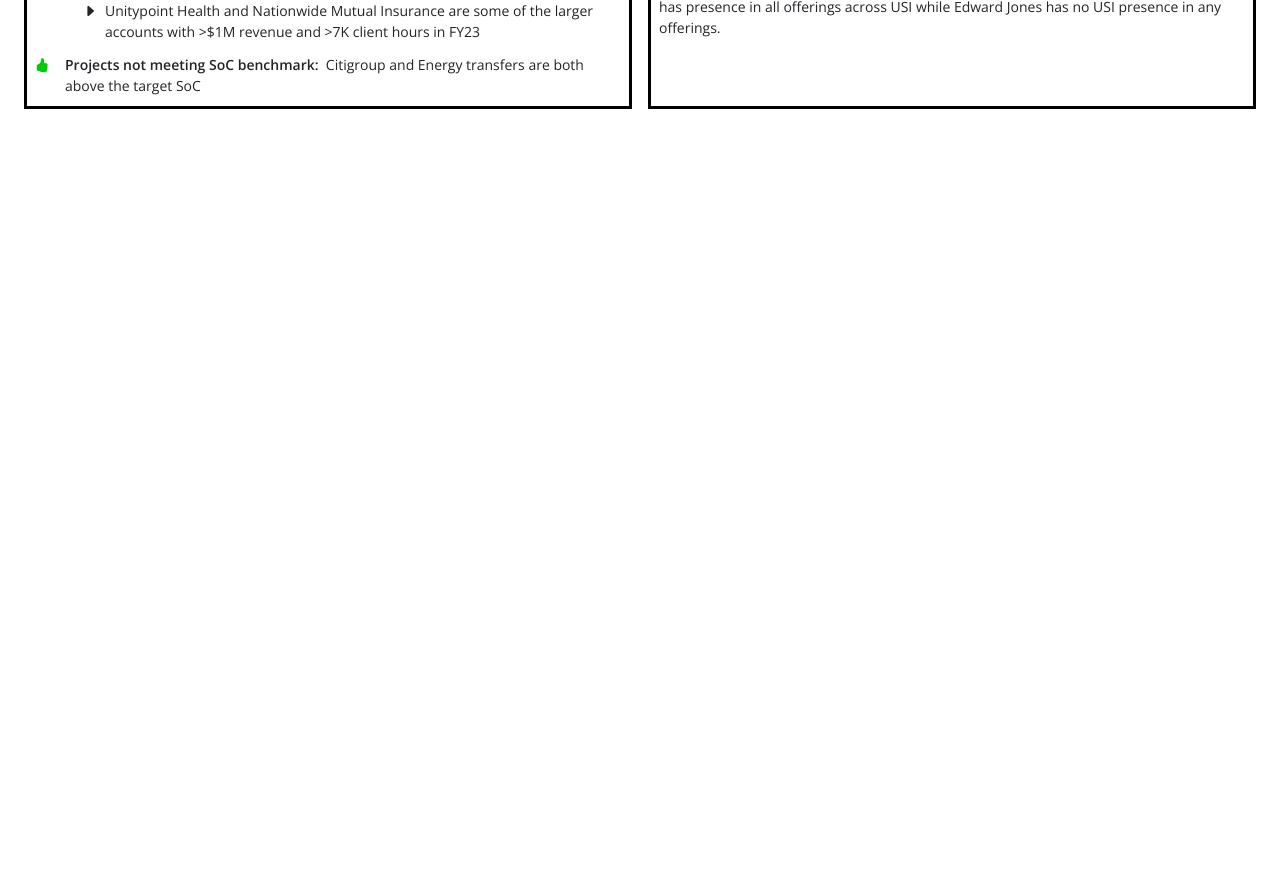
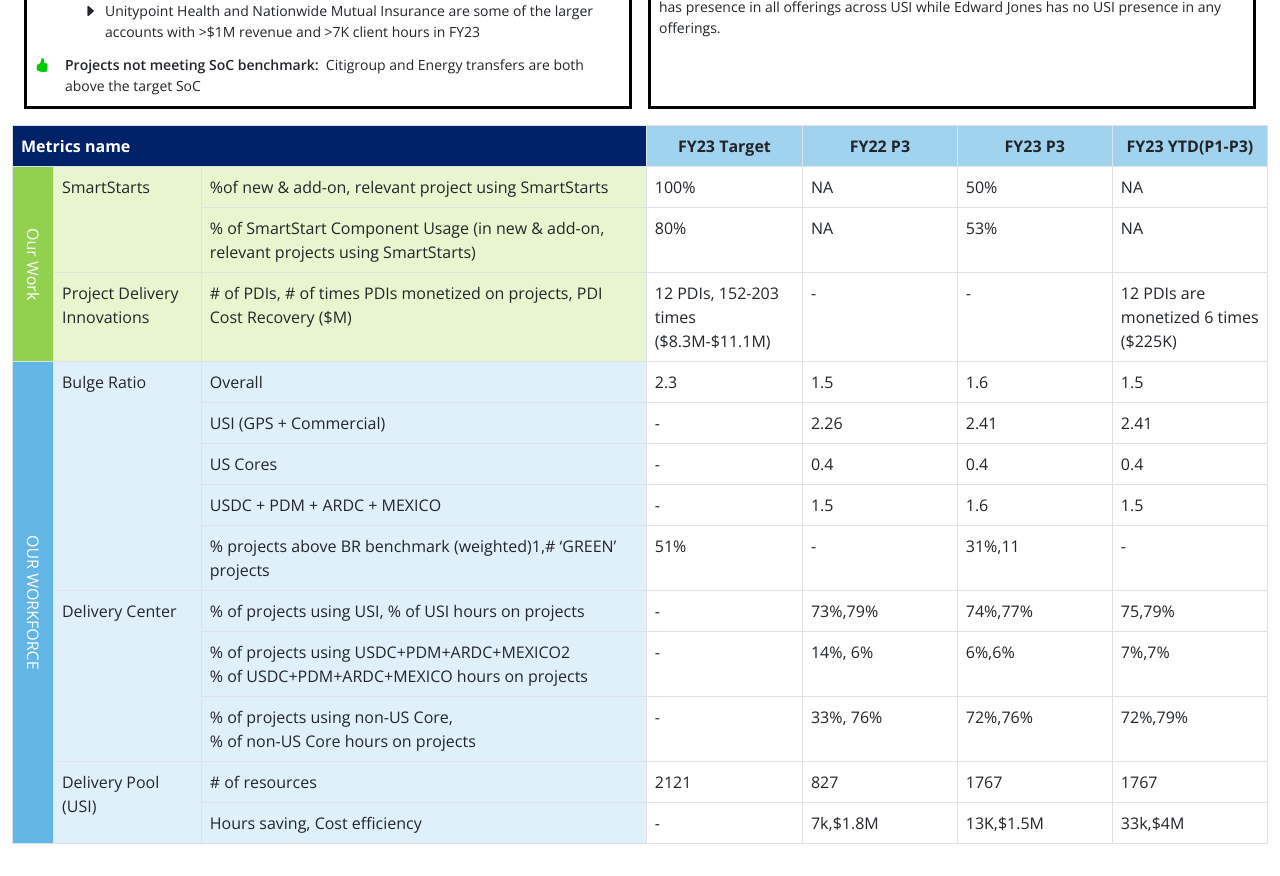
Before and after one commit to smortuza-max/CBO-ui-portal, an Angular app: page /metrices/1/1 in a window 1280 px wide. Shown: the part 220-1096 px from the top of the page. Before the commit the page ends 800 px from the top, so only its background shows below. Built offline with nearby package versions, Linux system fonts and the light colour scheme.

Commit message:
matrix-table:Matrix table created

```diff
--- a/angular.json
+++ b/angular.json
@@ -100,5 +100,8 @@
         }
       }
     }
+  },
+  "cli": {
+    "analytics": false
   }
 }
--- a/src/app/transformation-metrics/transformation-metrics.component.html
+++ b/src/app/transformation-metrics/transformation-metrics.component.html
@@ -87,4 +87,141 @@
       </div>
     </div>
   </div>
+  <!--
+    MAtrix starts
+  -->
+    <div class="row mt-3">
+      <table class="table table-bordered">
+        <thead>
+          <tr>
+            <th scope="col" colspan="3" class="matrix-table-width-50 matrix-table-name-heading">Metrics name</th>
+            <th scope="col" class="matrix-table-width-12 matrix-table-other-heading">FY23 Target</th>
+            <th scope="col " class="matrix-table-width-12 matrix-table-other-heading">FY22 P3</th>
+            <th scope="col" class="matrix-table-width-12 matrix-table-other-heading">FY23 P3</th>
+            <th scope="col" class="matrix-table-width-12 matrix-table-other-heading">FY23 YTD(P1-P3)</th>
+          </tr>
+        </thead>
+        <tbody>
+          <tr>
+            <td rowspan="3" class="matrix-table-vertical-col matrix-table-vertical-first-col">Our Work</td>
+            <td rowspan="2" class="matrix-table-second-third-col">SmartStarts</td>
+            <td  class="matrix-table-second-third-col">%of new & add-on, relevant project using SmartStarts</td>
+            <td>100%</td>
+            <td>NA</td>
+            <td>50%</td>
+            <td>NA</td>
+          </tr>
+          <tr>
+
+            <td  class="matrix-table-second-third-col">% of SmartStart Component Usage (in new & add-on, relevant projects using SmartStarts) </td>
+            <td>80%</td>
+            <td>NA</td>
+            <td>53%</td>
+            <td>NA</td>
+          </tr>
+          <tr>
+            <td  class="matrix-table-second-third-col">Project Delivery Innovations</td>
+           <td  class="matrix-table-second-third-col"># of PDIs, # of times PDIs monetized on projects,
+            PDI Cost Recovery ($M)
+            </td>
+           <td>12 PDIs, 152-203 times
+            ($8.3M-$11.1M)</td>
+           <td>-</td>
+           <td>-</td>
+           <td>12 PDIs are monetized 6 times ($225K)
+          </td>
+         </tr>
+         <tr>
+          <td rowspan="10"  class="matrix-table-vertical-col matrix-table-vertical-second-row">OUR WORKFORCE</td>
+          <td rowspan="5" class="matrix-table-grey-cells">Bulge Ratio</td>
+          <td class="matrix-table-grey-cells">Overall</td>
+          <td>2.3</td>
+          <td>1.5</td>
+          <td>1.6</td>
+          <td>1.5</td>
+        </tr>
+        <tr>
+          <td class="matrix-table-grey-cells">USI (GPS + Commercial)</td>
+          <td>-</td>
+          <td>2.26</td>
+          <td>2.41</td>
+          <td>2.41</td>
+        </tr>
+        <tr>
+          <td class="matrix-table-grey-cells">US Cores</td>
+          <td>-</td>
+          <td>0.4</td>
+          <td>0.4</td>
+          <td>0.4</td>
+        </tr>
+        <tr>
+          <td class="matrix-table-grey-cells">USDC + PDM + ARDC + MEXICO</td>
+          <td>-</td>
+          <td>1.5</td>
+          <td>1.6</td>
+          <td>1.5</td>
+        </tr>
+        <tr>
+          <td class="matrix-table-grey-cells">% projects above BR benchmark (weighted)1,# ‘GREEN’ projects
+          </td>
+          <td>51%</td>
+          <td>-</td>
+          <td>31%,11</td>
+          <td>-</td>
+        </tr>
+        <tr>
+          <td rowspan="3" class="matrix-table-light-blue">Delivery Center
+          </td>
+          <td class="matrix-table-light-blue">% of projects using USI, % of USI hours on projects
+          </td>
+          <td>-</td>
+          <td>73%,79%</td>
+          <td>74%,77%</td>
+          <td>75,79%</td>
+        </tr>
+        <tr>
+         <td class="matrix-table-light-blue">% of projects using USDC+PDM+ARDC+MEXICO2<br>
+          % of USDC+PDM+ARDC+MEXICO hours on projects
+
+        </td>
+          <td>-</td>
+          <td>14%, 6%</td>
+          <td>6%,6%</td>
+          <td>7%,7%</td>
+        </tr>
+        <tr>
+          <td class="matrix-table-light-blue">% of projects using non-US Core, <br>
+            % of non-US Core hours on projects
+
+         </td>
+           <td>-</td>
+           <td>33%, 76%</td>
+           <td>72%,76%</td>
+           <td>72%,79%</td>
+         </tr>
+         <tr>
+          <td rowspan="2" class="matrix-table-light-blue">Delivery Pool
+            (USI)
+            </td>
+          <td class="matrix-table-light-blue"># of resources </td>
+           <td>2121</td>
+           <td>827</td>
+           <td>1767</td>
+           <td>1767</td>
+         </tr>
+         <tr>
+          <td class="matrix-table-light-blue">Hours saving, Cost efficiency
+          </td>
+           <td>-</td>
+           <td>7k,$1.8M</td>
+           <td>13K,$1.5M</td>
+           <td>33k,$4M</td>
+         </tr>
+        </tbody>
+      </table>
+
+    </div>
+   <!--
+    MAtrix ends
+  -->
 </div>
--- a/src/app/transformation-metrics/transformation-metrics.component.scss
+++ b/src/app/transformation-metrics/transformation-metrics.component.scss
@@ -46,4 +46,45 @@
       }
     }
   }
+
 }
+.matrix-table {
+  &-width-50{
+    width:50%;
+  }
+  &-width-12{
+    width:12.5%;
+  }
+  &-name-heading{
+    background-color:#012169;
+    color:#ffffff;
+  }
+  &-other-heading{
+    background-color:#a1d3ef;
+    text-align: center;
+
+  }
+  &-vertical-col{
+    writing-mode: tb;
+    text-align: center;
+  }
+  &-vertical-first-col{
+    background-color: #92d050;
+    color: white;
+  }
+  &-second-third-col{
+    background-color:#e8f6cf;
+    }
+  &-vertical-second-row{
+    background-color:#62b5e5;
+    color:#ffffff;
+  }
+  &-grey-cells{
+    background-color:#e0f0fa;
+
+  }
+  &-light-blue{
+    background-color:#e0f0fa;
+  }
+
+}
```
